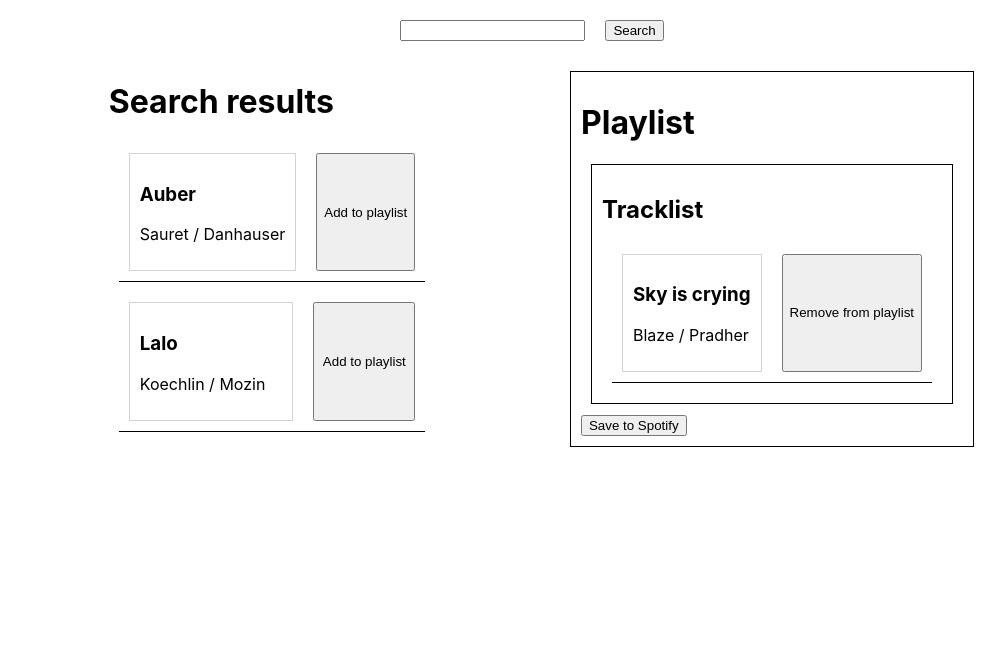
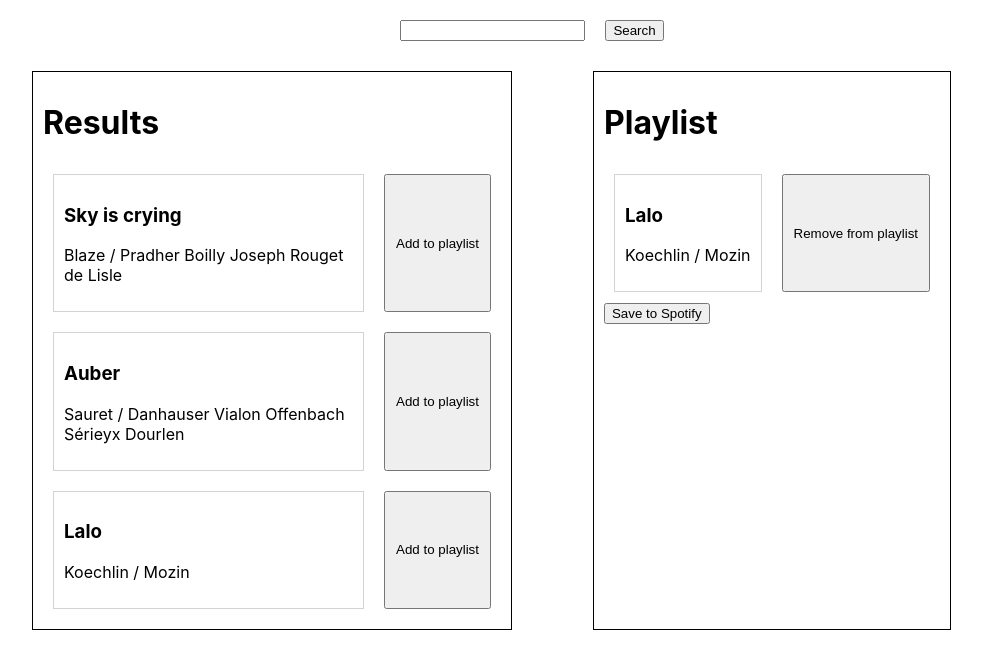
Before and after one commit to saintsaens/jamming, a React (Create React App) app: page / in a window 1280 px wide. Shown: the top 668 px of the page, without its empty margins (118-1123 px from the left). Built offline with nearby package versions, Linux system fonts and the light colour scheme.

Commit message:
Remove useless components and use state

```diff
--- a/src/App.js
+++ b/src/App.js
@@ -1,14 +1,36 @@
 import './App.css';
 import SearchBar from './components/SearchBar/SearchBar';
 import ColumnsContainer from './components/ColumnsContainer/ColumnsContainer';
+import { useState } from 'react';
 
 function App() {
+  const firstTrack = {
+    songName: "Sky is crying",
+    artist: "Blaze",
+    album: "Pradher Boilly Joseph Rouget de Lisle"
+  };
+  const secondTrack = {
+    songName: "Auber",
+    artist: "Sauret",
+    album: "Danhauser Vialon Offenbach Sérieyx Dourlen"
+  };
+  const thirdTrack = {
+    songName: "Lalo",
+    artist: "Koechlin",
+    album: "Mozin"
+  };
+  const [searchResults, setSearchResults] = useState([firstTrack, secondTrack, thirdTrack]);
+  const [tracklist, setTracklist] = useState([thirdTrack]);
+
   return (
     <>
-    <div className="searchBar">
-      <SearchBar />
-    </div>
-      <ColumnsContainer />
+      <div className="searchBar">
+        <SearchBar />
+      </div>
+      <ColumnsContainer
+        searchResults={searchResults}
+        tracklist={tracklist}
+      />
     </>
   );
 }
--- a/src/components/ColumnsContainer/ColumnsContainer.js
+++ b/src/components/ColumnsContainer/ColumnsContainer.js
@@ -2,12 +2,12 @@ import Playlist from '../Playlist/Playlist';
 import SearchResults from '../SearchResults/SearchResults';
 import styles from "./ColumnsContainer.module.css"
 
-function ColumnsContainer() {
+function ColumnsContainer(props) {
   return (
     <>
     <div className={styles.container}>
-      <SearchResults />
-      <Playlist />
+      <SearchResults searchResults={props.searchResults}/>
+      <Playlist tracklist={props.tracklist}/>
     </div>
     </>
   );
--- a/src/components/Playlist/Playlist.js
+++ b/src/components/Playlist/Playlist.js
@@ -2,12 +2,12 @@ import React from "react";
 import Tracklist from "../Tracklist/Tracklist";
 import styles from "./Playlist.module.css"
 
-function Playlist() {
+function Playlist(props) {
     return (
         <>
         <div className={styles.border}>
             <h1>Playlist</h1>
-            <Tracklist />
+            <Tracklist tracklist={props.tracklist}/>
             <button>Save to Spotify</button>
         </div>
         </>
--- a/src/components/SearchResults/SearchResults.js
+++ b/src/components/SearchResults/SearchResults.js
@@ -1,34 +1,25 @@
-import React from "react";
-import TrackResultContainer from "../TrackResultContainer/TrackResultContainer";
+import React, { useState } from "react";
+import Track from "../Track/Track";
 import styles from "./SearchResults.module.css"
 
-function SearchResults() {
-    const firstTrack = {
-        songName: "Auber",
-        artist: "Sauret",
-        album: "Danhauser"
-    };
-    const secondTrack = {
-        songName: "Lalo",
-        artist: "Koechlin",
-        album: "Mozin"
-    };
-
+function SearchResults(props) {
     return (
         <>
-        <div className={styles.border}>
-            <h1>Search results</h1>
-            <TrackResultContainer
-                trackSongName={firstTrack.songName}
-                trackArtist={firstTrack.artist}
-                trackAlbum={firstTrack.album}
-            />
-            <TrackResultContainer
-                trackSongName={secondTrack.songName}
-                trackArtist={secondTrack.artist}
-                trackAlbum={secondTrack.album}
-            />
-        </div>
+            <div className={styles.container}>
+                <h1>Results</h1>
+                {props.searchResults.map((track) => {
+                    return (
+                        <>
+                            <Track
+                                songName={track.songName}
+                                artist={track.artist}
+                                album={track.album}
+                            />
+                            <button className={styles.button}>Add to playlist</button>
+                        </>
+                    )
+                })}
+            </div>
         </>
     );
 }
--- a/src/components/TrackResultContainer/TrackResultContainer.js
+++ /dev/null
@@ -1,22 +0,0 @@
-import React from "react";
-import styles from "./TrackResultContainer.module.css"
-import Track from "../Track/Track";
-
-function TrackResultContainer(props) {
-    return (
-        <>
-            <div className={styles.trackContainer}>
-                <div className={styles.track}>
-                    <Track
-                        songName={props.trackSongName}
-                        artist={props.trackArtist}
-                        album={props.trackAlbum}
-                    />
-                </div>
-                <button className={styles.button}>Add to playlist</button>
-            </div>
-        </>
-    );
-}
-
-export default TrackResultContainer;
--- a/src/components/TrackResultContainer/TrackResultContainer.module.css
+++ /dev/null
@@ -1,14 +0,0 @@
-.trackContainer {
-    display: flex;
-    border-bottom: 1px solid black;
-    margin: 10px;
-}
-
-.button {
-    flex-grow: 1;
-    margin: 10px;
-}
-
-.track {
-    flex-grow: 6;
-}
--- a/src/components/Tracklist/Tracklist.js
+++ b/src/components/Tracklist/Tracklist.js
@@ -1,24 +1,24 @@
 import React from "react";
 import styles from "./Tracklist.module.css"
-import TrackPlaylistContainer from "../TrackPlaylistContainer/TrackPlaylistContainer";
+import Track from "../Track/Track";
 
-function Tracklist() {
-    const firstTrack = {
-        songName: "Sky is crying",
-        artist: "Blaze",
-        album: "Pradher"
-    };
-
+function Tracklist(props) {
     return (
         <>
-        <div className={styles.border}>
-            <h2>Tracklist</h2>
-            <TrackPlaylistContainer
-                trackSongName={firstTrack.songName}
-                trackArtist={firstTrack.artist}
-                trackAlbum={firstTrack.album}
-            />
-        </div>
+            <div className={styles.container}>
+                {props.tracklist.map((track) => {
+                    return (
+                        <>
+                            <Track
+                                songName={track.songName}
+                                artist={track.artist}
+                                album={track.album}
+                            />
+                            <button className={styles.button}>Remove from playlist</button>
+                        </>
+                    )
+                })}
+            </div>
         </>
     );
 }
--- a/src/components/Tracklist/Tracklist.module.css
+++ b/src/components/Tracklist/Tracklist.module.css
@@ -1,5 +1,11 @@
-.border {
-    border: 1px solid black;
+.container {
+    display: grid;
+    grid: auto / auto auto;
+    justify-items: stretch;
+    justify-content: center;
+}
+
+.button {
     margin: 10px;
     padding: 10px;
 }
```
